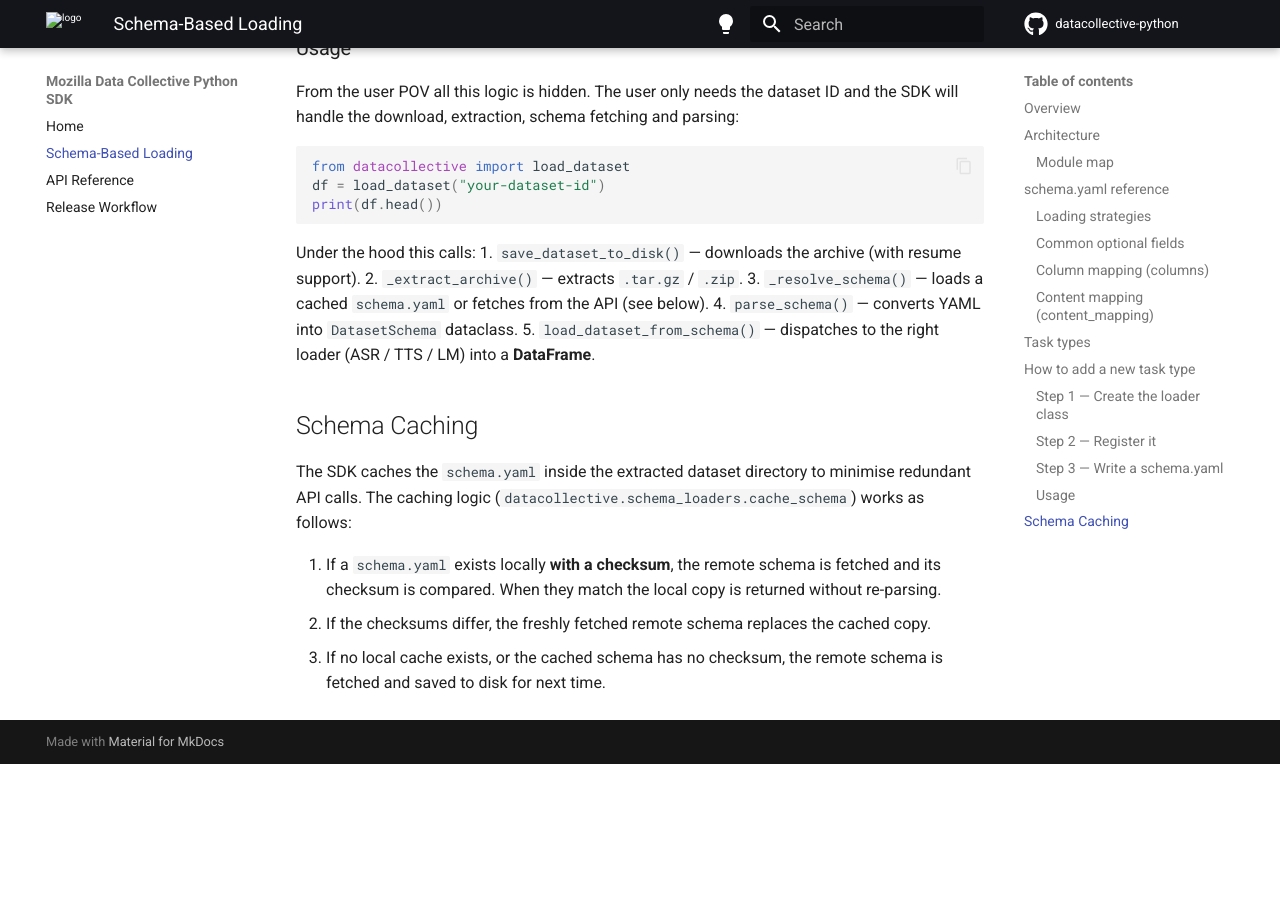
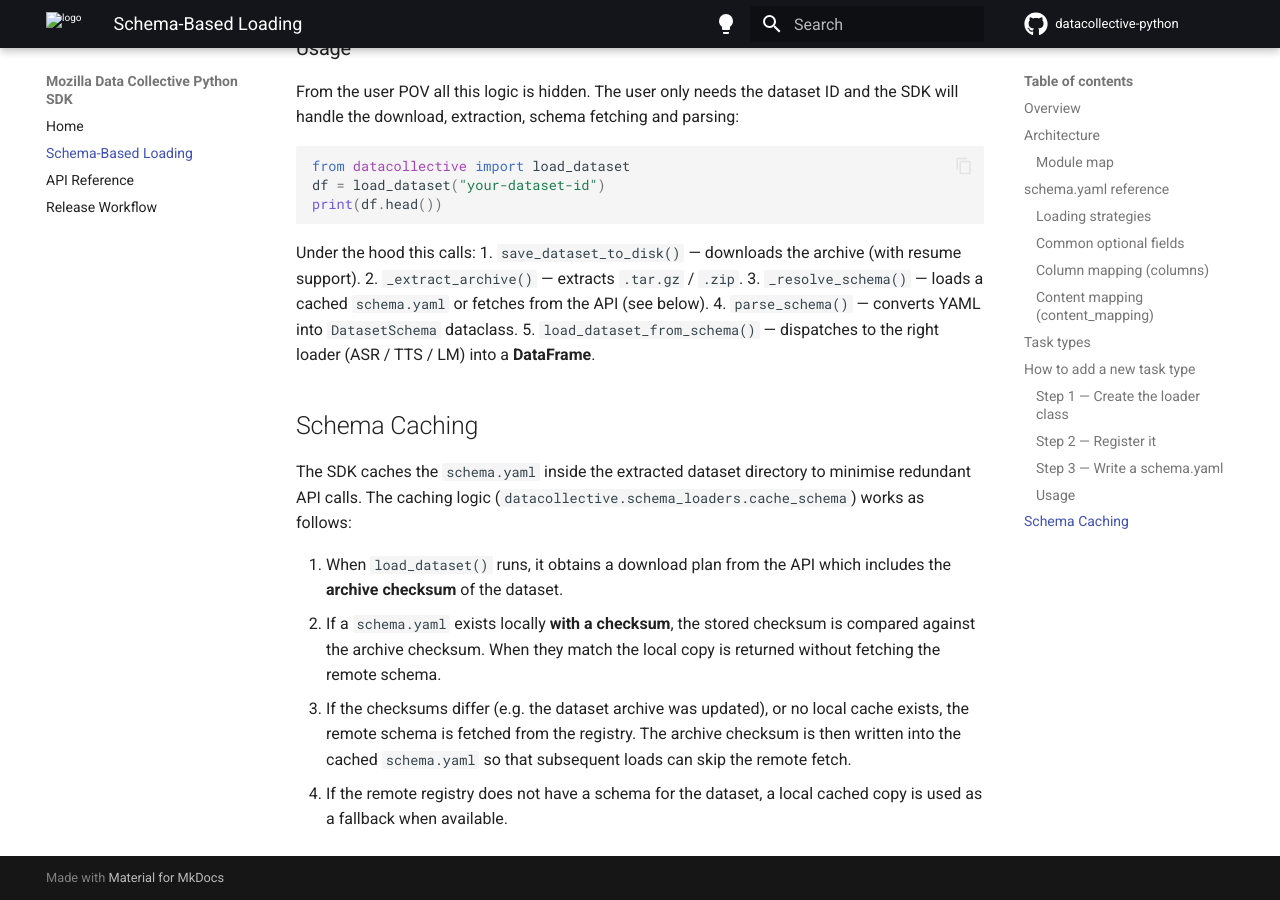
Before and after one commit to Mozilla-Data-Collective/datacollective-python, an MkDocs documentation site: the page built from docs/schema_parse.md, in a window 1280 px wide and 900 px high, scrolled down 4957 px. Built offline with MkDocs 1.6.1 and Material for MkDocs 9.7.7, drawn with Linux system fonts in a browser that asks for light colours; comment, search, counter and statistics services are not loaded; before the commit the page ends 5721 px from its top, so only the background shows below that; some of the changed text lies outside the part shown.

Commit message:
Archive-based versioning of schemas

```diff
--- a/docs/schema_parse.md
+++ b/docs/schema_parse.md
@@ -34,7 +34,7 @@ Thus, the `df = load_dataset("your-dataset-id")` function will call:
 | `datacollective.schema` | Dataclass hierarchy (`DatasetSchema`, `ColumnMapping`, `ContentMapping`) and `parse_schema()` helper. |
 | `datacollective.schema_loaders.base` | Abstract base class `BaseSchemaLoader` that every task-specific loader must subclass. Also provides shared helpers (`_resolve_index_file`, `_apply_column_mappings`) and the `FORMAT_SEP` separator lookup. |
 | `datacollective.schema_loaders.registry` | `_TASK_REGISTRY` dict mapping task names → loader classes, plus the `load_dataset_from_schema()` entry-point. |
-| `datacollective.schema_loaders.cache_schema` | Schema caching layer — `_resolve_schema()` loads a cached `schema.yaml` or fetches from the API, comparing checksums. |
+| `datacollective.schema_loaders.cache_schema` | Schema caching layer — `_resolve_schema()` loads a cached `schema.yaml` or fetches from the API, comparing the archive checksum. |
 | `datacollective.schema_loaders.asr` | Loader for **ASR** (Automatic Speech Recognition) datasets. |
 | `datacollective.schema_loaders.tts` | Loader for **TTS** (Text-to-Speech) datasets — supports both index-based and paired-glob variants. |
 | `datacollective.schema_loaders.lm` | Loader for **LM** (Language Model / text) datasets. |
@@ -210,10 +210,14 @@ The SDK caches the `schema.yaml` inside the extracted dataset directory to
 minimise redundant API calls.  The caching logic
 (`datacollective.schema_loaders.cache_schema`) works as follows:
 
-1. If a `schema.yaml` exists locally **with a checksum**, the remote schema is
-   fetched and its checksum is compared.  When they match the local copy is
-   returned without re-parsing.
-2. If the checksums differ, the freshly fetched remote schema replaces the
-   cached copy.
-3. If no local cache exists, or the cached schema has no checksum, the remote
-   schema is fetched and saved to disk for next time.
+1. When `load_dataset()` runs, it obtains a download plan from the API which
+   includes the **archive checksum** of the dataset.
+2. If a `schema.yaml` exists locally **with a checksum**, the stored checksum
+   is compared against the archive checksum.  When they match the local copy is
+   returned without fetching the remote schema.
+3. If the checksums differ (e.g. the dataset archive was updated), or no local
+   cache exists, the remote schema is fetched from the registry.  The archive
+   checksum is then written into the cached `schema.yaml` so that subsequent
+   loads can skip the remote fetch.
+4. If the remote registry does not have a schema for the dataset, a local
+   cached copy is used as a fallback when available.
```
Also changed, not shown: 3 other files.
